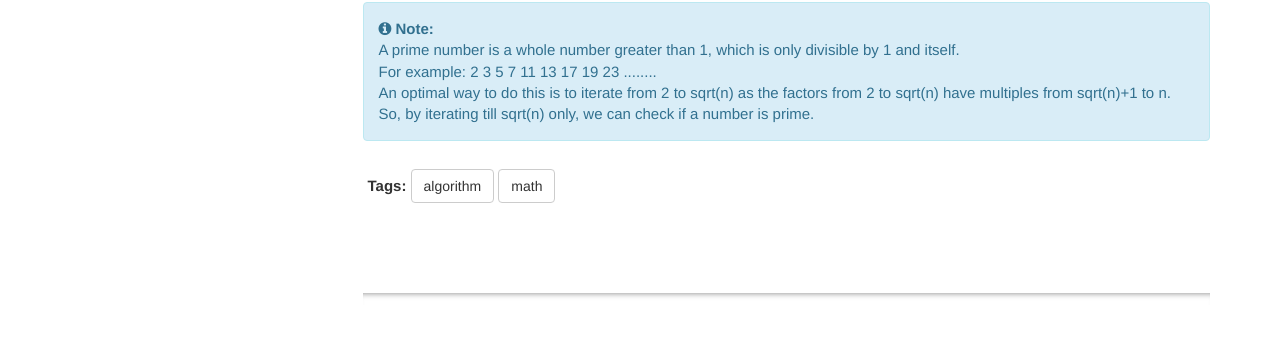
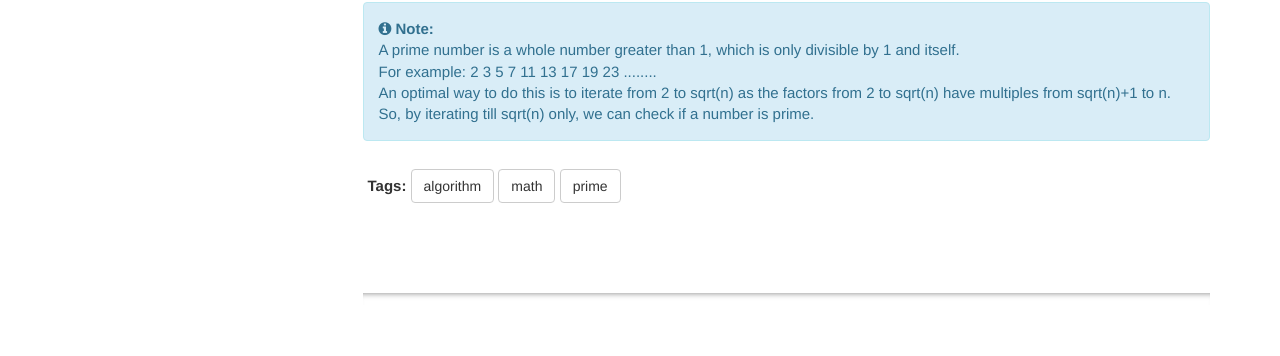
Before and after one commit to sundeepkamath/CodingChops, a Jekyll site: the page built from pages/math/math_prime.md, in a window 1280 px wide. Shown: the part 829-1185 px from the top of the page. Built offline with Jekyll 4.4.1, drawn with Linux system fonts in a browser that asks for light colours; comment, search, counter and statistics services are not loaded.

Commit message:
whitelisted tags

```diff
--- a/_data/tags.yml
+++ b/_data/tags.yml
@@ -2,6 +2,8 @@
 # If you are using the createtag script, don't leave an blank line at the end of this file.
 # In other words, the last line must be the last tag in the allowed-tags list.
 allowed-tags:
+  - algorithm
   - math
-  - algorithm
   - absolute
+  - factorial
+  - prime
```
